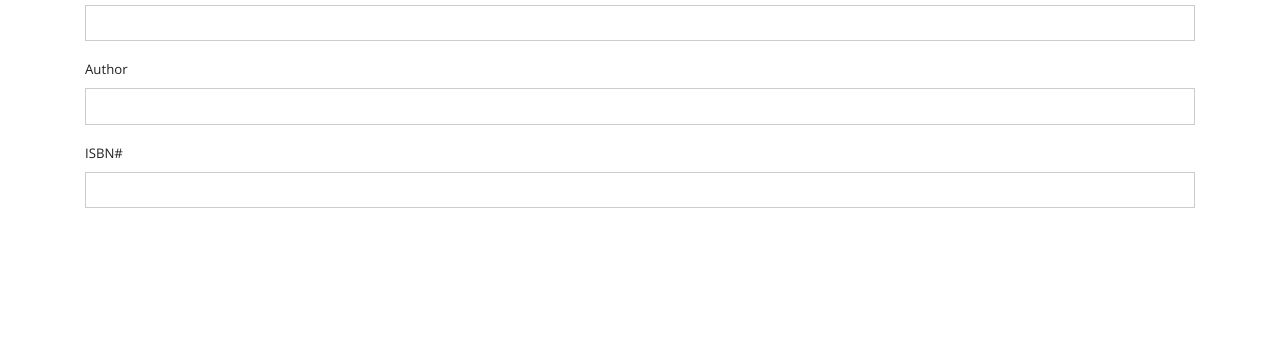
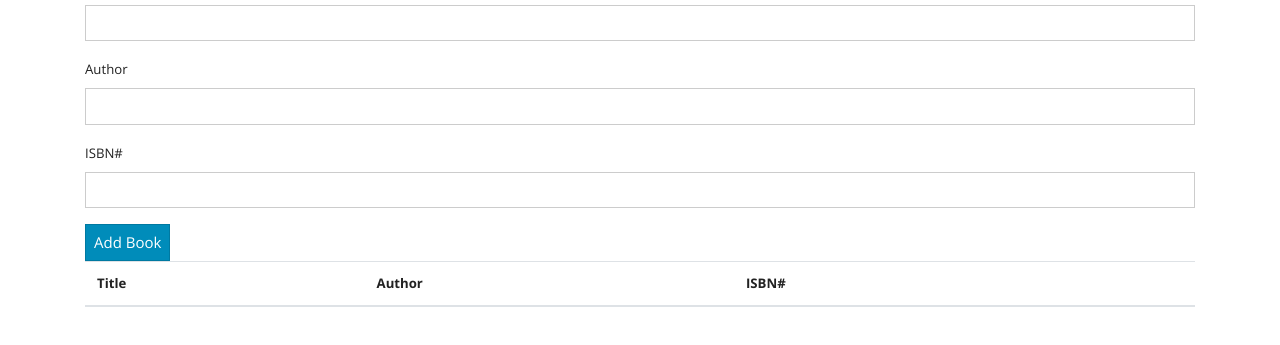
Before and after one commit to mlisareyes/booklist-app, a plain HTML site: page index.html in a window 1280 px wide. Shown: the part 125-470 px from the top of the page. Drawn offline with nearby package versions, Linux system fonts and the light colour scheme.

Commit message:
added table

```diff
--- a/index.html
+++ b/index.html
@@ -15,18 +15,35 @@
         <form id="book-form">
           <div class="form-group">
             <label for="title">Title</label>
-            <input type="text" id="title" class="form-control">
+            <input type="text" id="title"
+            class="form-control">
           </div>
           <div class="form-group">
             <label for="title">Author</label>
-            <input type="text" id="author" class="form-control">
+            <input type="text" id="author"
+            class="form-control">
           </div>
           <div class="form-group">
             <label for="title">ISBN#</label>
-            <input type="text" id="isbn" class="form-control">
+            <input type="text" id="isbn"
+            class="form-control">
           </div>
+          <input type="submit" value="Add Book"
+          class="btn btn-primary butn-block">
         </form>
+        <table class="table table-striped">
+          <thead>
+            <tr>
+              <th>Title</th>
+              <th>Author</th>
+              <th>ISBN#</th>
+              <th></th>
+            </tr>
+          </thead>
+          <tbody id="book-list">
 
+          </tbody>
+        </table>
 
     </div>
 
```
